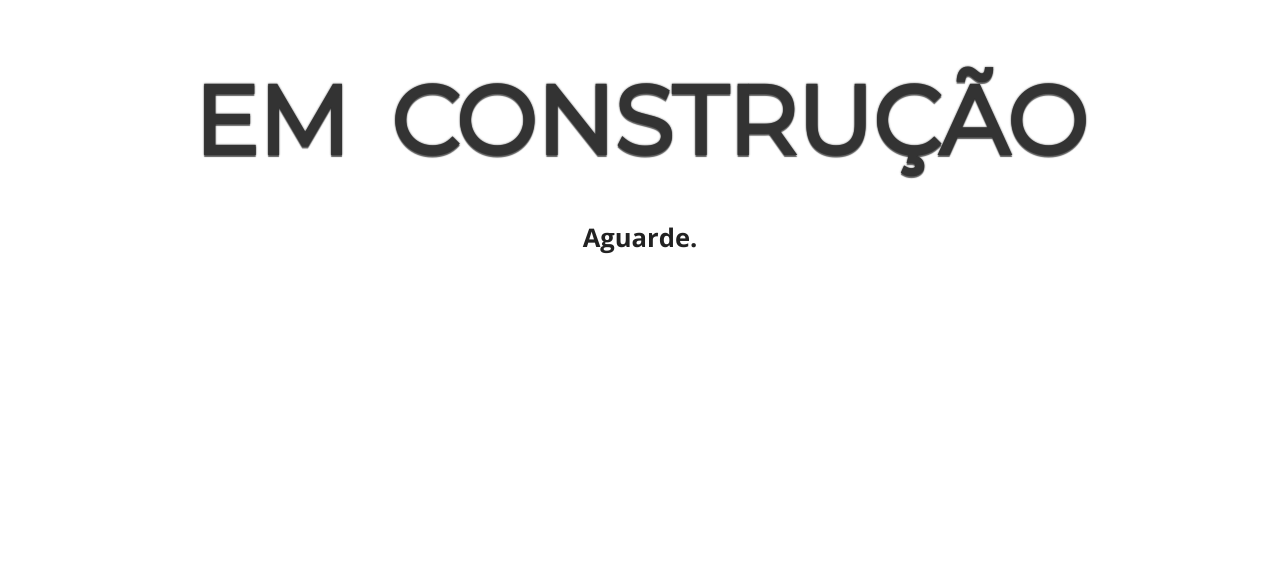
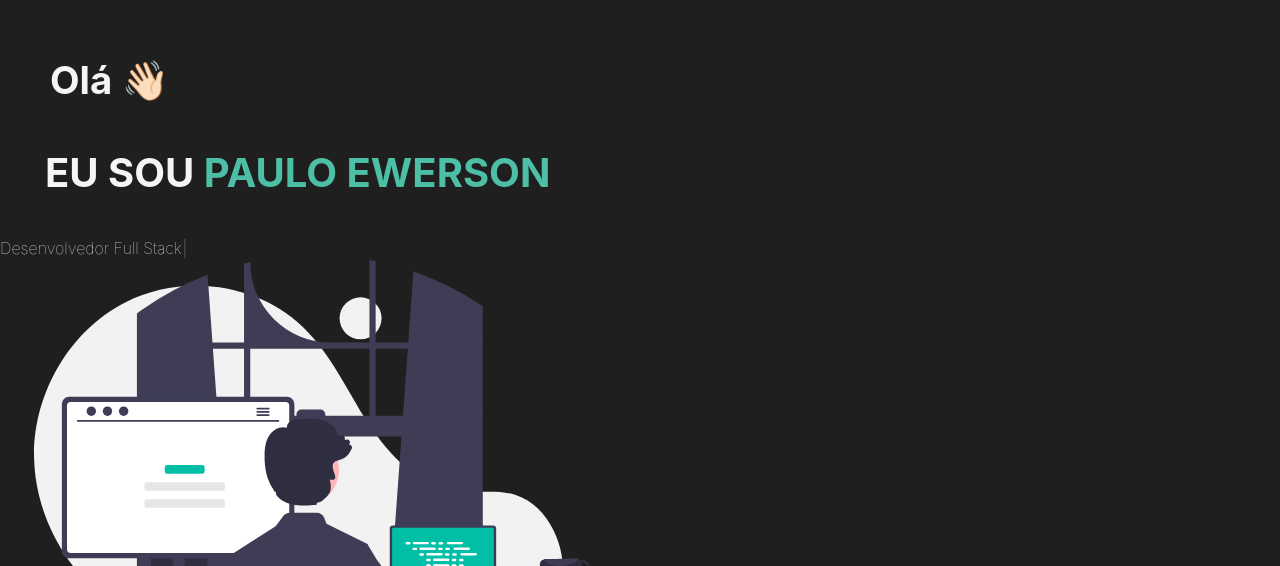
Before and after one commit to PauloEwerson/Portfolio, a React (Create React App) app: page / in a window 1280 px wide. Shown: the part 234-800 px from the top of the page. Built offline with nearby package versions, Linux system fonts and the light colour scheme.

Commit message:
feat: Home com titulo, typewriter effect e hero image

```diff
--- a/package.json
+++ b/package.json
@@ -13,9 +13,11 @@
     "@testing-library/user-event": "^13.5.0",
     "netlify-cli": "^12.0.9",
     "react": "^18.2.0",
+    "react-bootstrap": "^2.5.0",
     "react-dom": "^18.2.0",
     "react-router-dom": "^6.4.2",
     "react-scripts": "5.0.1",
+    "typewriter-effect": "^2.19.0",
     "web-vitals": "^2.1.4"
   },
   "scripts": {
--- a/src/App.js
+++ b/src/App.js
@@ -7,14 +7,14 @@ import {
   Navigate
 } from "react-router-dom";
 
-import ComingSoon from './pages/ComingSoon';
+import Home from './pages/Home';
 
 function App() {
   return (
     <Router>
       <div className="App">
         <Routes>
-          <Route path="/" element={<ComingSoon />} />
+          <Route path="/" element={<Home />} />
           <Route path="*" element={<Navigate to="/"/>} />
         </Routes>
       </div>
--- /dev/null
+++ b/src/pages/Home/Type.js
@@ -0,0 +1,21 @@
+import React from "react";
+import Typewriter from "typewriter-effect";
+
+function Type() {
+  return (
+    <Typewriter
+      options={{
+        strings: [
+          "Desenvolvedor Full Stack",
+          "React JS",
+          "Node JS",
+        ],
+        autoStart: true,
+        loop: true,
+        deleteSpeed: 50,
+      }}
+    />
+  );
+}
+
+export default Type;
--- a/src/pages/Home/index.js
+++ b/src/pages/Home/index.js
@@ -1,10 +1,45 @@
 import React from "react";
+import styles from './styles.module.css';
+import { Container, Row, Col } from "react-bootstrap";
+import Type from "./Type";
+import heroImage from "../../Assets/heroImage.svg";
 
 function Home() {
   return (
-    <div>
-      <p>Hello World - Home</p>
-    </div>
+    <section>
+      <Container fluid className={styles.heroSection} id="home">
+        <Container className={styles.homeContent}>
+          <Row>
+            <Col md={7} className={styles.homeHeader}>
+              <h1 className={styles.heroheading}>
+                Olá{" "}
+                <span className={styles.wave} role="img" aria-labelledby="wave">
+                  👋🏻
+                </span>
+              </h1>
+
+              <h1 className={styles.heroHeadingName}>
+                EU SOU
+                <strong className={styles.mainName}> PAULO EWERSON </strong>
+              </h1>
+
+              <div className={styles.heroType}>
+                <Type />
+              </div>
+            </Col>
+
+            <Col md={5} className={styles.heroCol}>
+              <img
+                src={heroImage}
+                alt="imagem inicial"
+                className="img-fluid"
+                style={{ maxHeight: "450px" }}
+              />
+            </Col>
+          </Row>
+        </Container>
+      </Container>
+    </section>
   );
 }
 export default Home;
--- /dev/null
+++ b/src/pages/Home/styles.module.css
@@ -0,0 +1,52 @@
+.heroSection {
+  position: relative;
+  z-index: -1;
+  /* background-image: var(--image-gradient), url(./Assets/home-bg.jpg); */
+  background-position: top center;
+  background-repeat: no-repeat;
+  padding-bottom: 30px !important;
+  padding-top: 30px !important;
+  background-color: rgb(31, 31, 31);
+}
+
+.homeContent {
+  padding: 9rem 0 2rem !important;
+  color: #f5f5f5;
+  text-align: left;
+}
+
+.homeHeader {
+  padding-top: 80px !important;
+}
+
+.heroheading {
+  font-size: 2.4em !important;
+  padding-left: 50px !important;
+  padding-bottom: 15;
+}
+
+.wave {
+  animation-name: wave-animation; /* Refers to the name of your @keyframes element below */
+  animation-duration: 2.1s; /* Change to speed up or slow down */
+  animation-iteration-count: infinite; /* Never stop waving :) */
+  transform-origin: 70% 70%; /* Pivot around the bottom-left palm */
+  display: inline-block;
+}
+
+.heroHeadingName {
+  font-size: 2.5em !important;
+  padding-left: 45px !important;
+}
+
+.mainName {
+  color: #4dbfa6;
+}
+
+.heroType {
+  padding: 50;
+  text-align: left;
+}
+
+.heroCol {
+  padding-bottom: 20;
+}
```
Also changed, not shown: src/Assets/heroImage.svg (added), 1 other file (tests, documents, lock files or other folders).
